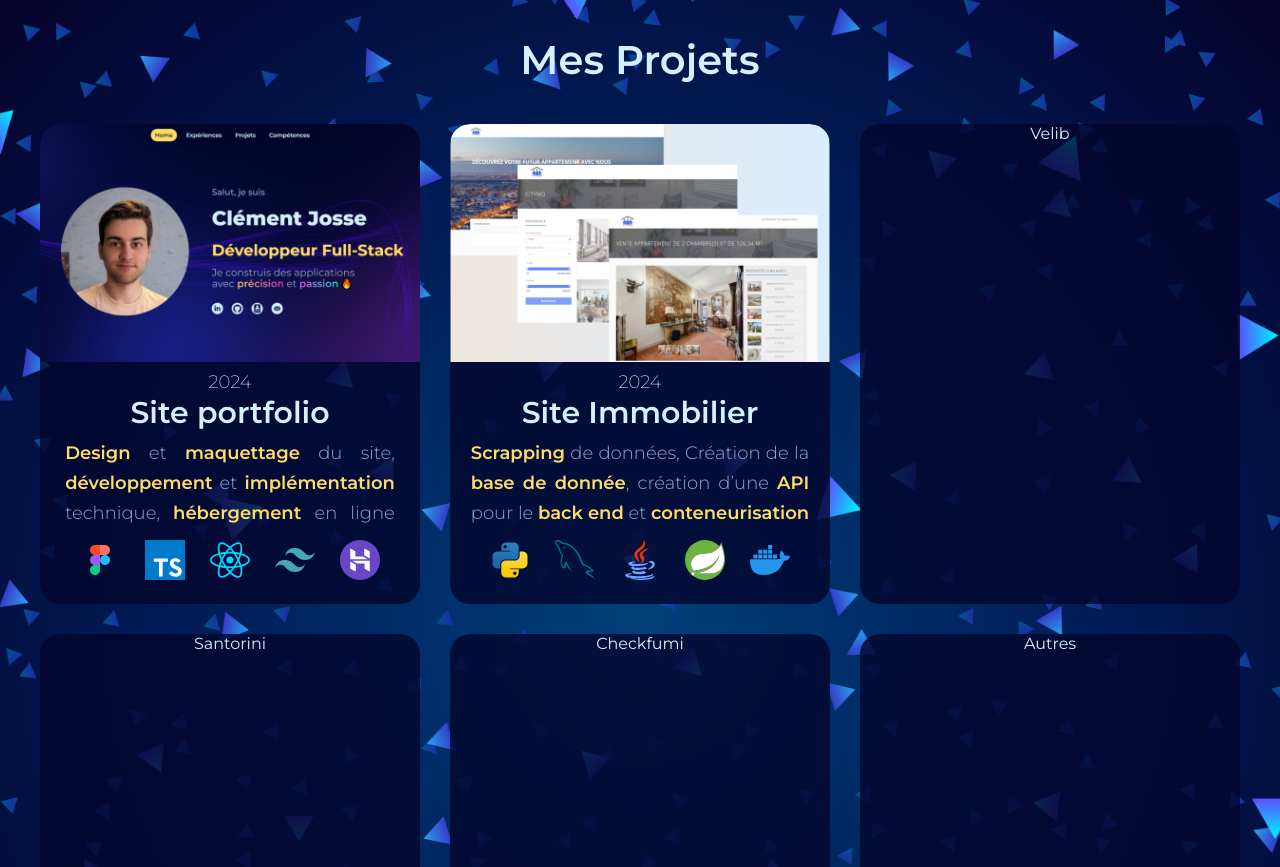
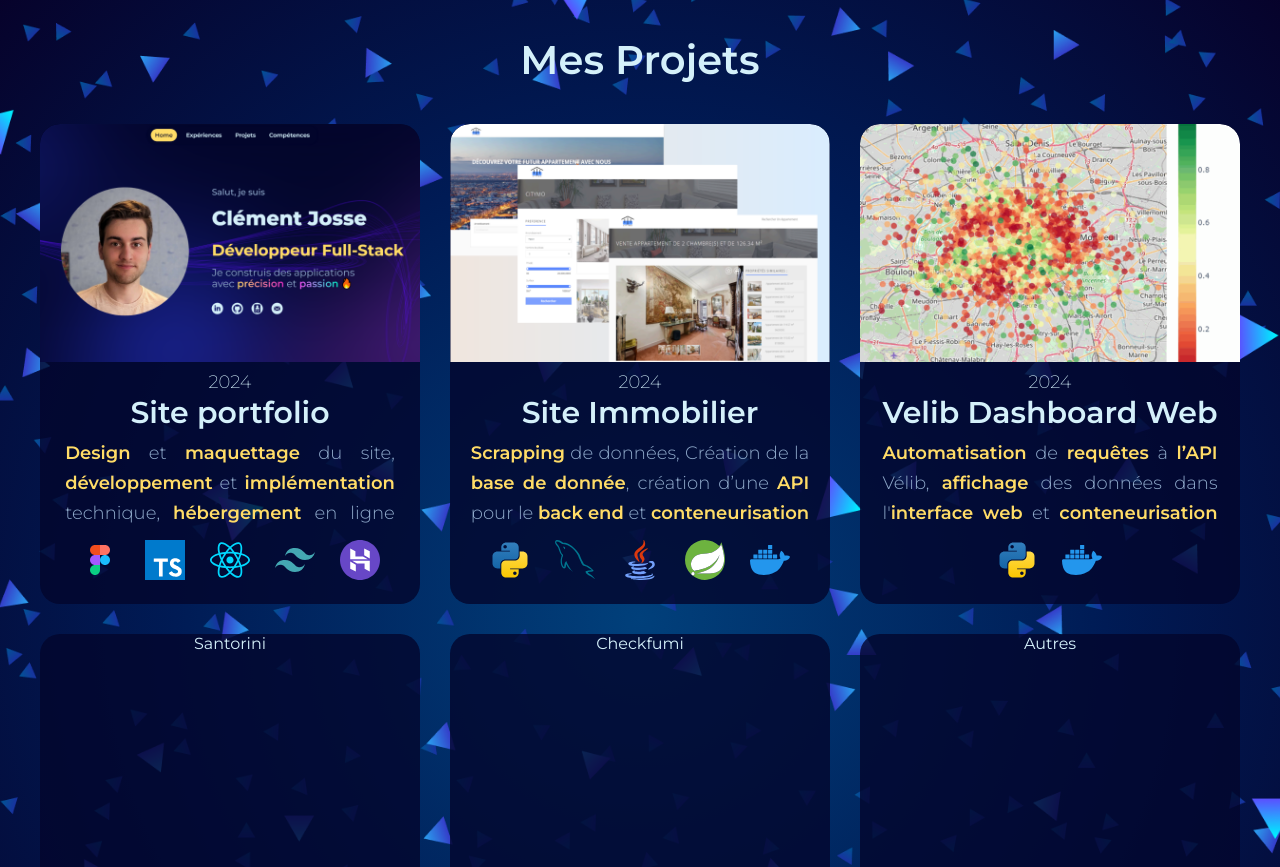
Before and after one commit to ClementJosse/portfolio, a React (Create React App) app: page / in a window 1280 px wide. Shown: the part 2160-3027 px from the top of the page. Built offline with nearby package versions, Linux system fonts and the light colour scheme.

Commit message:
Ajout du projet Velib'

```diff
--- a/src/components/Projets/Velib.tsx
+++ b/src/components/Projets/Velib.tsx
@@ -1,9 +1,42 @@
 import React from 'react';
 import "./Projets.css";
+import imageProjet from '../../assets/projets/velib.png';
+import YBoldText from '../YBoldText.tsx';
+import CustomTooltip from '../CustomTooltip.tsx';
+import { ReactComponent as Python } from '../../assets/techno/Python.svg';
+import { ReactComponent as MySQL } from '../../assets/techno/MySQL.svg';
+import { ReactComponent as Java } from '../../assets/techno/Java.svg';
+import { ReactComponent as Spring } from '../../assets/techno/Spring.svg';
+import { ReactComponent as Docker } from '../../assets/techno/Docker.svg';
 
 const Velib = () => {
     return (
-        <div className="project-card">Velib</div>
+        <div className="project-card">
+            <div className='image-projet'>
+                <img src={imageProjet} alt="Image du projet" />
+            </div>
+            <div className='texte-projet'>
+                <div className='date-projet'>
+                    <h1>2024</h1>
+                </div>
+                <div className='titre-projet'>
+                    <h1>Velib Dashboard Web</h1>
+                </div>
+                <div className='description-projet'>
+                    <h1><YBoldText text="Automatisation"/> de <YBoldText text="requêtes"/> à <YBoldText text="l’API"/></h1>
+                    <h1>Vélib, <YBoldText text="affichage"/> des données dans</h1>
+                    <h1>l'<YBoldText text="interface web"/> et <YBoldText text="conteneurisation"/></h1>
+                </div>
+                <div className='techno-projet'>
+                    <CustomTooltip title="Python">
+                      <Python className="icon"/>
+                    </CustomTooltip>
+                    <CustomTooltip title="Docker">
+                      <Docker className="icon"/>
+                    </CustomTooltip>
+                </div>
+            </div>
+        </div>
     );
 };
 
```
